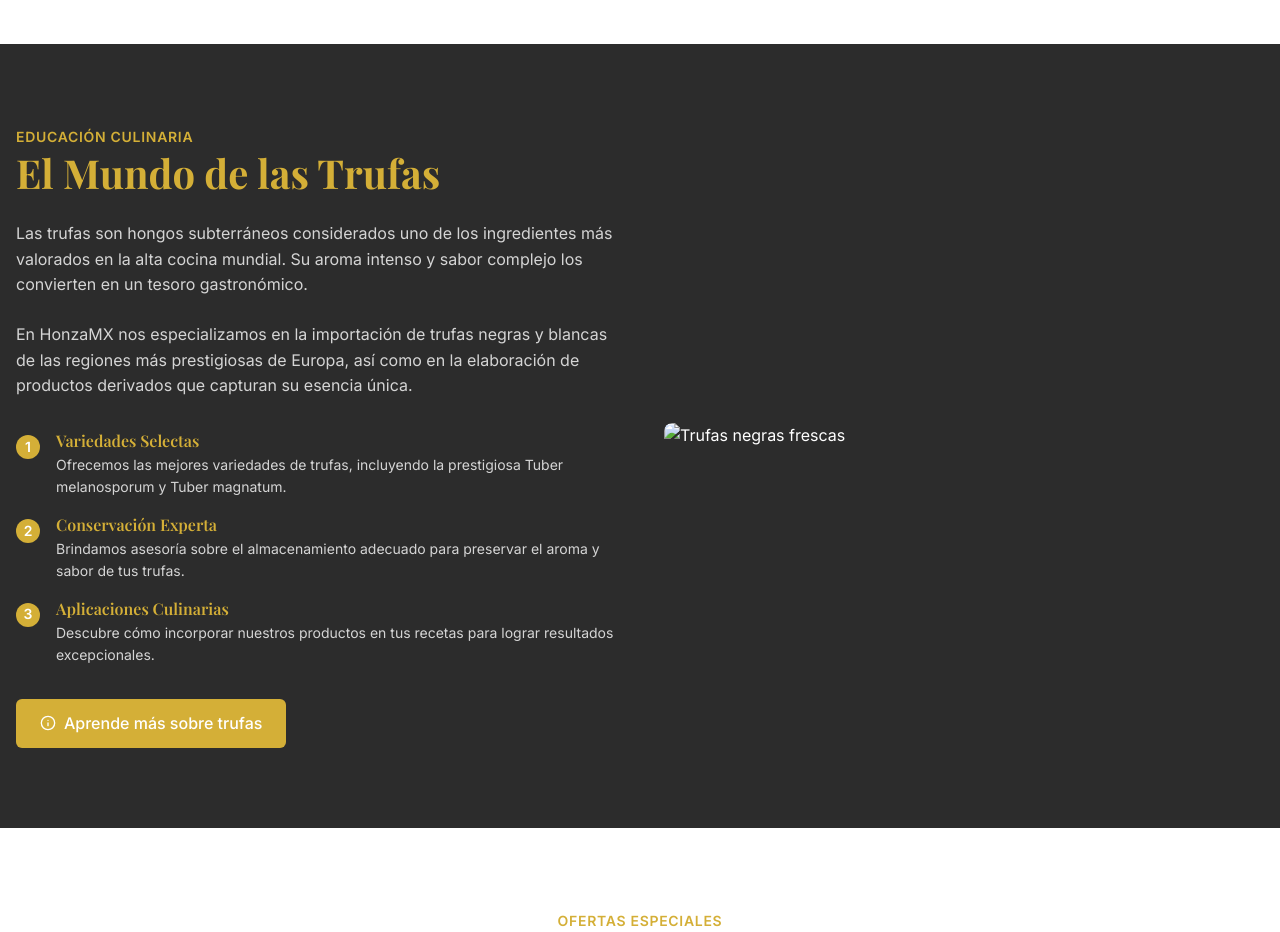
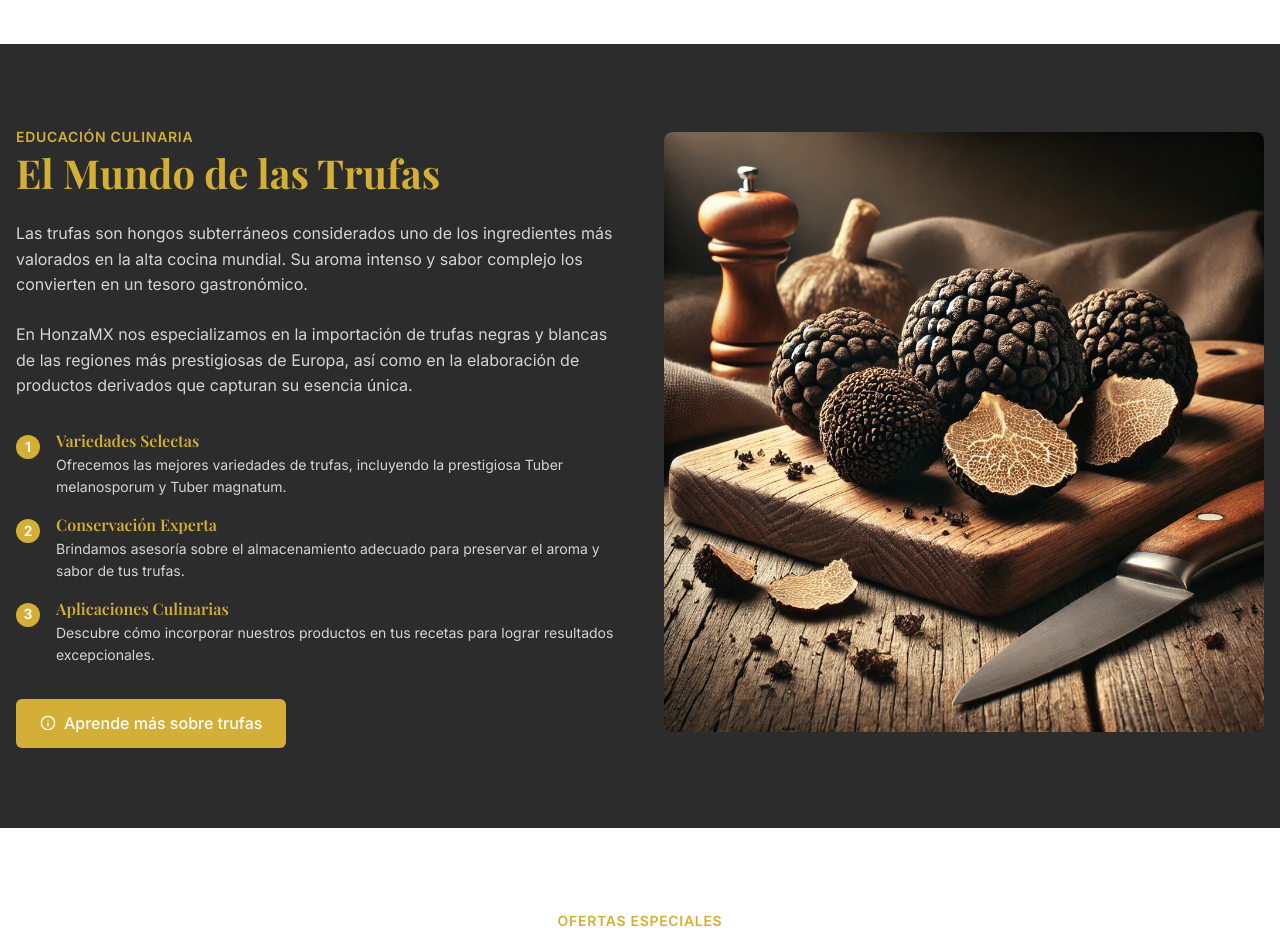
Before and after one commit to Edufrms/Honzamx, a plain HTML site: page index.html in a window 1280 px wide. Shown: the part 2320-3252 px from the top of the page. Drawn offline with nearby package versions, Linux system fonts and the light colour scheme.

Commit message:
Update index.html

```diff
--- a/index.html
+++ b/index.html
@@ -1256,7 +1256,7 @@ a:hover {
     <div class="container">
       <div class="about-grid">
         <div class="about-image reveal-on-scroll" style="order: 2;">
-          <img src="Trufa negro final.webp" alt="Trufas negras frescas">
+          <img src="Trufa negra final.webp" alt="Trufas negras frescas">
         </div>
 
         <div class="about-content reveal-on-scroll" style="order: 1;">
```
